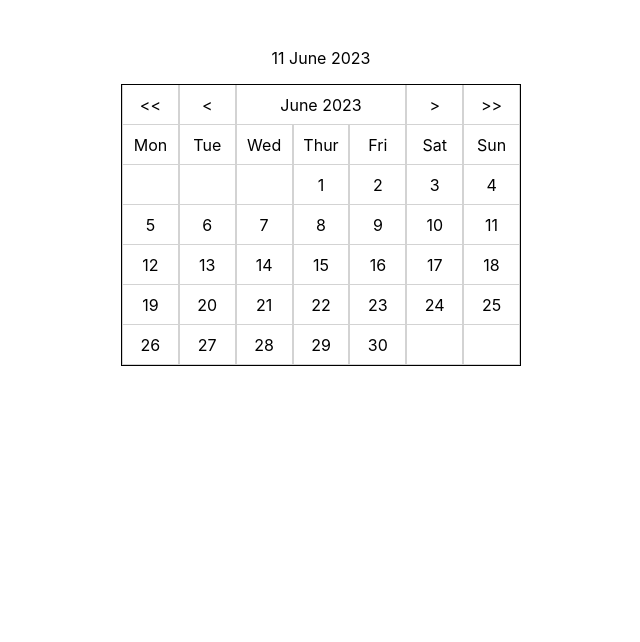
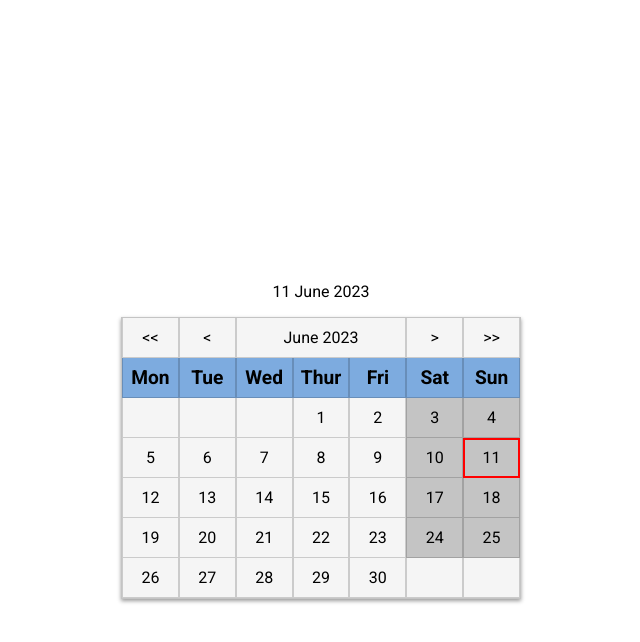
Before and after one commit to Mentos2509/react-calendar, a React (Create React App) app: page / in a window 1280 px wide. Shown: the top 642 px of the page, without its empty margins (319-959 px from the left). Built offline with nearby package versions, Linux system fonts and the light colour scheme.

Commit message:
Add readme , styles

```diff
--- a/src/App.css
+++ b/src/App.css
@@ -5,4 +5,5 @@
 justify-content: center;
 align-items: center;
 flex-direction: column;
+height: 100vh;
 }
--- a/src/components/calender/Calender.js
+++ b/src/components/calender/Calender.js
@@ -4,11 +4,6 @@
 import {differenceInDays, endOfMonth, startOfMonth, subMonths, addMonths, format, setDate} from 'date-fns'
 
 
-const daysOfWeek = ['Mon', 'Tue', 'Wed', 'Thur', 'Fri', 'Sat', 'Sun']
-const renderDaysNames = (daysOfWeek) => {
-  return daysOfWeek.map((day, index)=>{
-    return <SingleCell key={index}>{day}</SingleCell>
-})}
 
 
 
@@ -24,17 +19,34 @@
   const arrayRemainingDaysInCalender = Array.from({length :remainingDaysInCalender}, (_,i)=> i + 1)
 
 
+  const daysOfWeek = ['Mon', 'Tue', 'Wed', 'Thur', 'Fri', 'Sat', 'Sun']
+  const renderDaysNames = (daysOfWeek) => {
+    return daysOfWeek.map((day, index)=>{
+      return <SingleCell className={'display-week-day'} key={index}>{day}</SingleCell>
+  })}
+
+
 const renderDaysNumber = (days) => {
-  return days.map((day,index)=>{
-    return <SingleCell onClick={()=>handleClickOnDay(day)} key={index}>{day}</SingleCell>
+  return days.map((day, index) => {
+    const isWeekend = [0, 6].includes(new Date(value.getFullYear(), value.getMonth(), day).getDay());
+    const cellClassName = isWeekend ? "display-weekend" : "display-regular";
+    const isActive = day === value.getDate()
+    const cellClass = isActive ? `${cellClassName} active-day` : cellClassName;
+    return (
+      <SingleCell className={cellClass} onClick={() => handleClickOnDay(day)} key={index}>
+        {day}
+      </SingleCell>
+    );
+  });
+};
+
+const renderEmptySingleCell = (days) => {
+  return days.map((index)=>{
+    return <SingleCell className={"display-regular"} key={index}></SingleCell>
   })
 }
 
-const renderEmptySingleCell = (days) => {
-  return days.map((index)=>{
-    return <SingleCell key={index}></SingleCell>
-  })
-}
+
 
 const handleClickOnDay = ((date)=>{
     onChange(setDate(value, date))
@@ -49,11 +61,11 @@
   return (
     <div className='main-calender-wrapper'>
       <div className='grid-template'>
-        <SingleCell onClick={previousYear}>{"<<"}</SingleCell>
-        <SingleCell onClick={previousMonth}>{"<"}</SingleCell>
-        <SingleCell special>{format(value, 'LLLL yyyy')}</SingleCell>
-        <SingleCell onClick={nextMonth}>{">"}</SingleCell>
-        <SingleCell onClick={nextYear}>{">>"}</SingleCell>
+        <SingleCell className={"display-regular"} onClick={previousYear}>{"<<"}</SingleCell>
+        <SingleCell className={"display-regular"} onClick={previousMonth}>{"<"}</SingleCell>
+        <SingleCell className={"display-special"} special>{format(value, 'LLLL yyyy')}</SingleCell>
+        <SingleCell className={"display-regular"} onClick={nextMonth}>{">"}</SingleCell>
+        <SingleCell className={"display-regular"} onClick={nextYear}>{">>"}</SingleCell>
         {renderDaysNames(daysOfWeek)}
         {renderEmptySingleCell(arrayOfEmptySingleCell)}
         {renderDaysNumber(arrayOfDaysInAMonth)}
--- a/src/components/calender/calender.css
+++ b/src/components/calender/calender.css
@@ -1,6 +1,11 @@
 .main-calender-wrapper{
-   min-width: 400px;
-    border: 1px solid black;
+    min-width: 400px;
+    border: 1px solid rgba(0, 0, 0, 0.2);
+    box-shadow: 0px 2px 4px rgba(0, 0, 0, 0.4);
+    background-color: #f5f5f5;
+
+
+
 
 
 }
--- a/src/components/single-cell/SingleCell.js
+++ b/src/components/single-cell/SingleCell.js
@@ -1,7 +1,6 @@
 import './singleCell.css'
 
-function SingleCell({ special, children, onClick}) {
-    const className = special? 'display-special' : 'display-regular';
+function SingleCell({ className, special, style, children, onClick}) {
 
   return (
     <div className={className} onClick={onClick}>
--- a/src/components/single-cell/singleCell.css
+++ b/src/components/single-cell/singleCell.css
@@ -1,20 +1,19 @@
 .display-special{
     grid-column: span 3 ;
     min-height: 40px;
-    min-width: 40px;
+
     display: flex;
     justify-content: center;
     align-items: center;
     border-bottom: 1px solid rgba(0, 0, 0, 0.171) ;
     border-right: 1px solid rgba(0, 0, 0, 0.171) ;
     border-left: 1px solid rgba(0, 0, 0, 0.171) ;
-    cursor: pointer;
-    transition: transform 0.3s ease
+
 }
 
 .display-regular{
     min-height: 40px;
-    min-width: 40px;
+
     display: flex;
     justify-content: center;
     align-items: center;
@@ -28,15 +27,49 @@
 
 }
 
-.display-regular:hover, .display-special:hover{
+.display-regular:hover, .display-weekend:hover{
     background-color: rgba(46, 122, 209, 0.600);
     transform: scale(1.1);
     border-color: transparent;
 }
 
 
-.display-regular:active, .display-special:active{
+.display-regular:active, .display-weekend:active{
     background-color: rgba(46, 122, 209, 0.900);
     transform: scale(1.1);
     border-color: transparent;
 }
+
+.display-week-day{
+    min-height: 40px;
+    min-width: 40px;
+    display: flex;
+    justify-content: center;
+    align-items: center;
+    border-bottom: 1px solid rgba(0, 0, 0, 0.171) ;
+    border-right: 1px solid rgba(0, 0, 0, 0.171) ;
+    border-left: 1px solid rgba(0, 0, 0, 0.171) ;
+    cursor: pointer;
+    font-size: 1.2rem;
+    font-weight: bold;
+    background-color: rgba(46, 122, 209, 0.600);
+}
+
+.display-weekend{
+    min-height: 40px;
+    min-width: 40px;
+    display: flex;
+    justify-content: center;
+    align-items: center;
+    border-bottom: 1px solid rgba(0, 0, 0, 0.171) ;
+    border-right: 1px solid rgba(0, 0, 0, 0.171) ;
+    border-left: 1px solid rgba(0, 0, 0, 0.171) ;
+    cursor: pointer;
+    font-size: 1,2rem;
+    transition: transform 0.3s ease;
+    background-color: rgba(0, 0, 0, 0.200);
+}
+
+.active-day {
+    border: 2px solid red;
+  }
--- a/src/index.css
+++ b/src/index.css
@@ -4,14 +4,7 @@
 
 body {
   margin: 0;
-  font-family: -apple-system, BlinkMacSystemFont, 'Segoe UI', 'Roboto', 'Oxygen',
-    'Ubuntu', 'Cantarell', 'Fira Sans', 'Droid Sans', 'Helvetica Neue',
-    sans-serif;
+  font-family: 'Roboto', 'Arial';
   -webkit-font-smoothing: antialiased;
   -moz-osx-font-smoothing: grayscale;
 }
-
-code {
-  font-family: source-code-pro, Menlo, Monaco, Consolas, 'Courier New',
-    monospace;
-}
```
Also changed, not shown: 1 other file (tests, documents, lock files or other folders).
